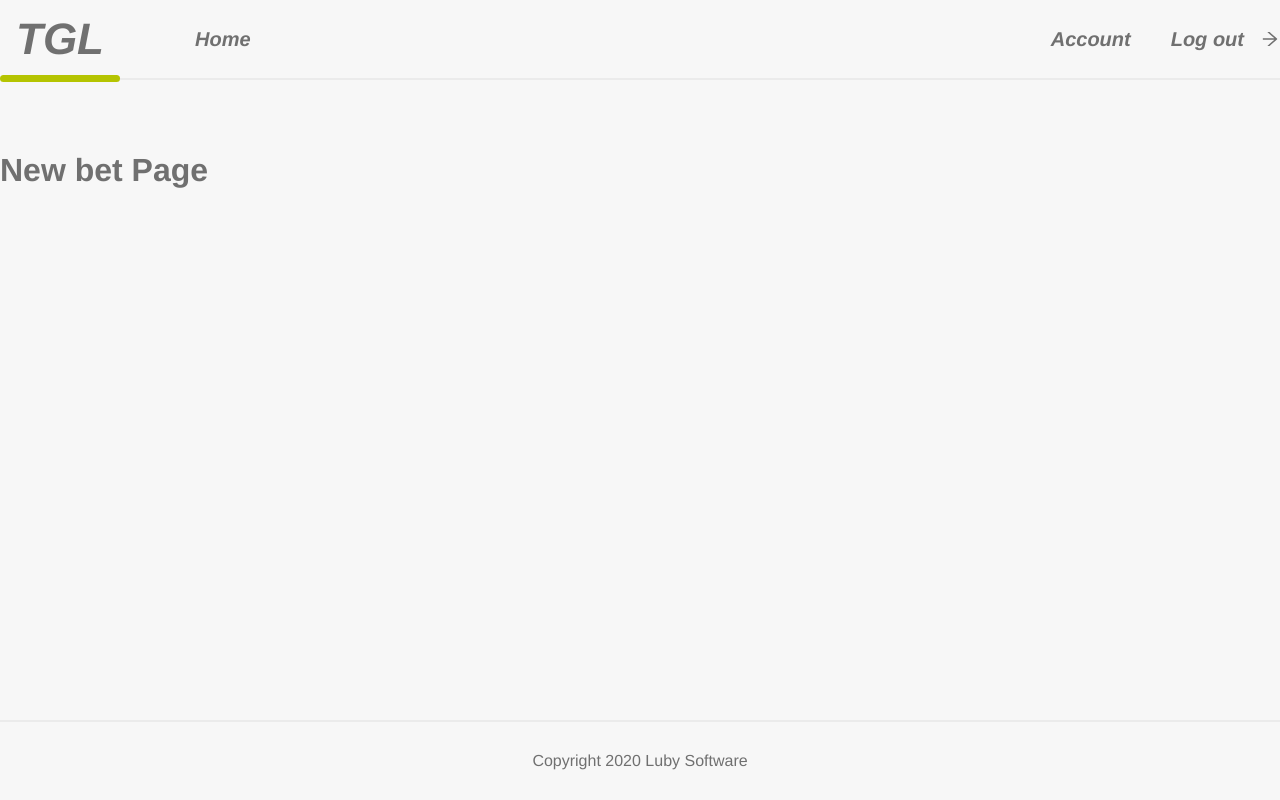
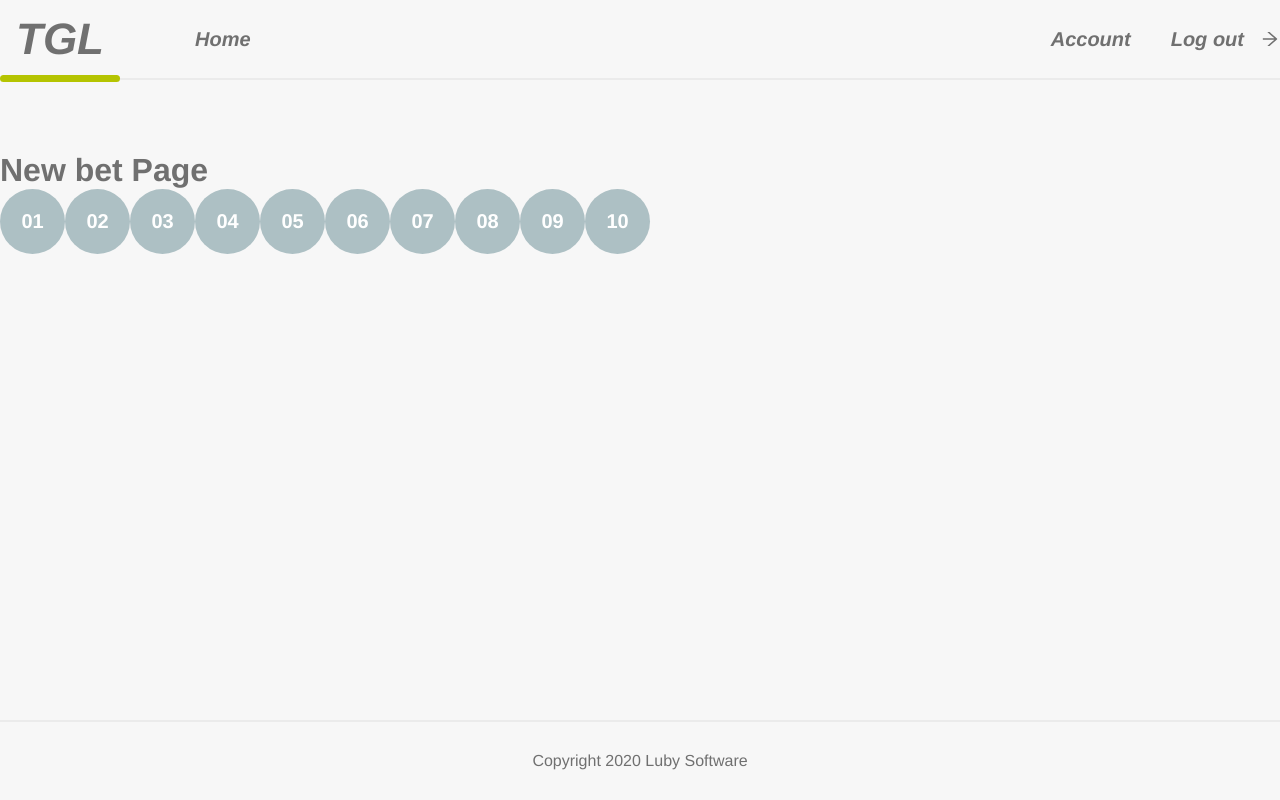
Before and after one commit to gabepinheiro/tgl-react, a React (Vite) app: page /new-bet in a window 1280 px wide. Built offline with nearby package versions, Linux system fonts and the light colour scheme.

Commit message:
feat: added NumberButton component

```diff
--- /dev/null
+++ b/src/components/number-button/index.tsx
@@ -0,0 +1,15 @@
+import * as S from './styles'
+
+type NumberButtonProps = {
+  number: number
+}
+
+export const NumberButton = ({ number }: NumberButtonProps) => {
+  const newNumber = String(number).padStart(2, '0')
+
+  return (
+    <S.Wrapper>
+      {newNumber}
+    </S.Wrapper>
+  )
+}
--- /dev/null
+++ b/src/components/number-button/styles.ts
@@ -0,0 +1,15 @@
+import styled, { css } from 'styled-components'
+
+export const Wrapper = styled.button`
+  width: 6.5rem;
+  height: 6.5rem;
+  border-radius: 50%;
+  border:0;
+  font-size: 2.0rem;
+  font-weight: bold;
+
+  ${({ theme }) => css`
+    color: ${theme.colors.white};
+    background-color: #ADC0C4;
+  `}
+`
--- a/src/pages/new-bet.tsx
+++ b/src/pages/new-bet.tsx
@@ -1,6 +1,18 @@
+import { NumberButton } from '@/components/number-button'
+
 function NewBetPage () {
+  const numbers = [
+    1, 2, 3, 4, 5,
+    6, 7, 8, 9, 10,
+  ]
+
   return (
-    <h1>New bet Page</h1>
+    <>
+      <h1>New bet Page</h1>
+      {numbers.map((number) => (
+        <NumberButton key={number} number={number} />
+      ))}
+    </>
   )
 }
 
```
